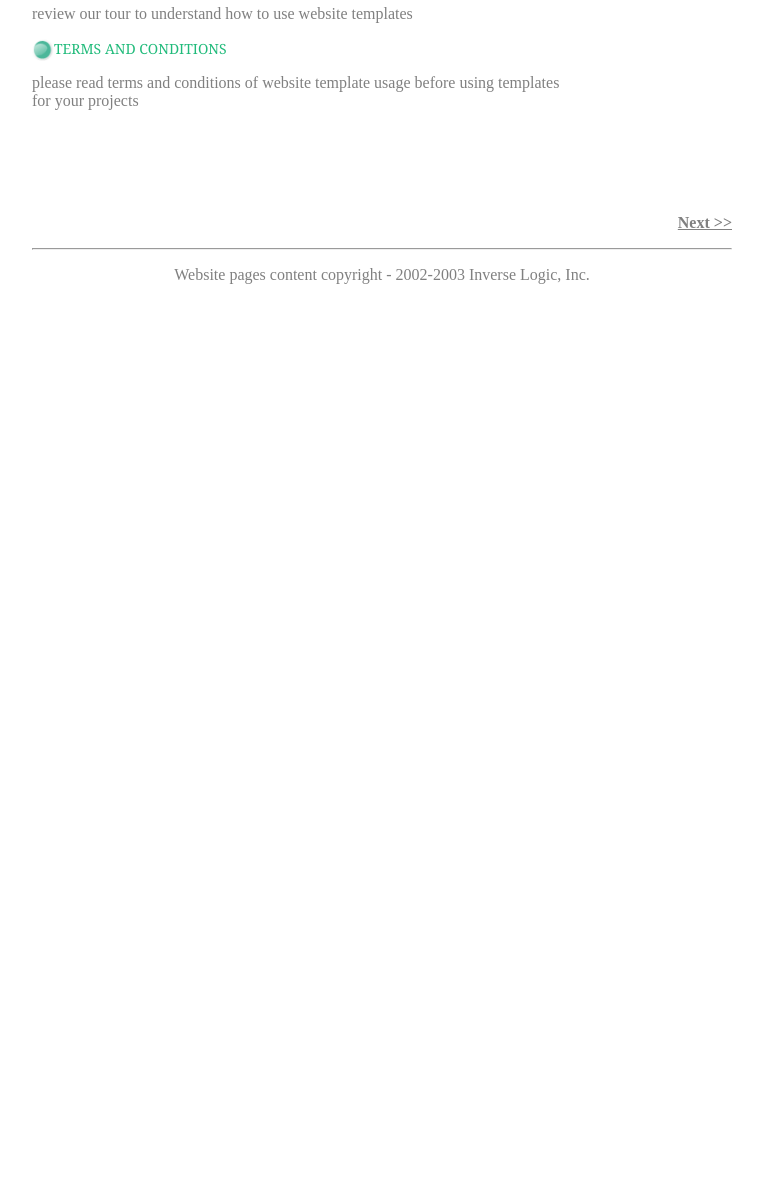
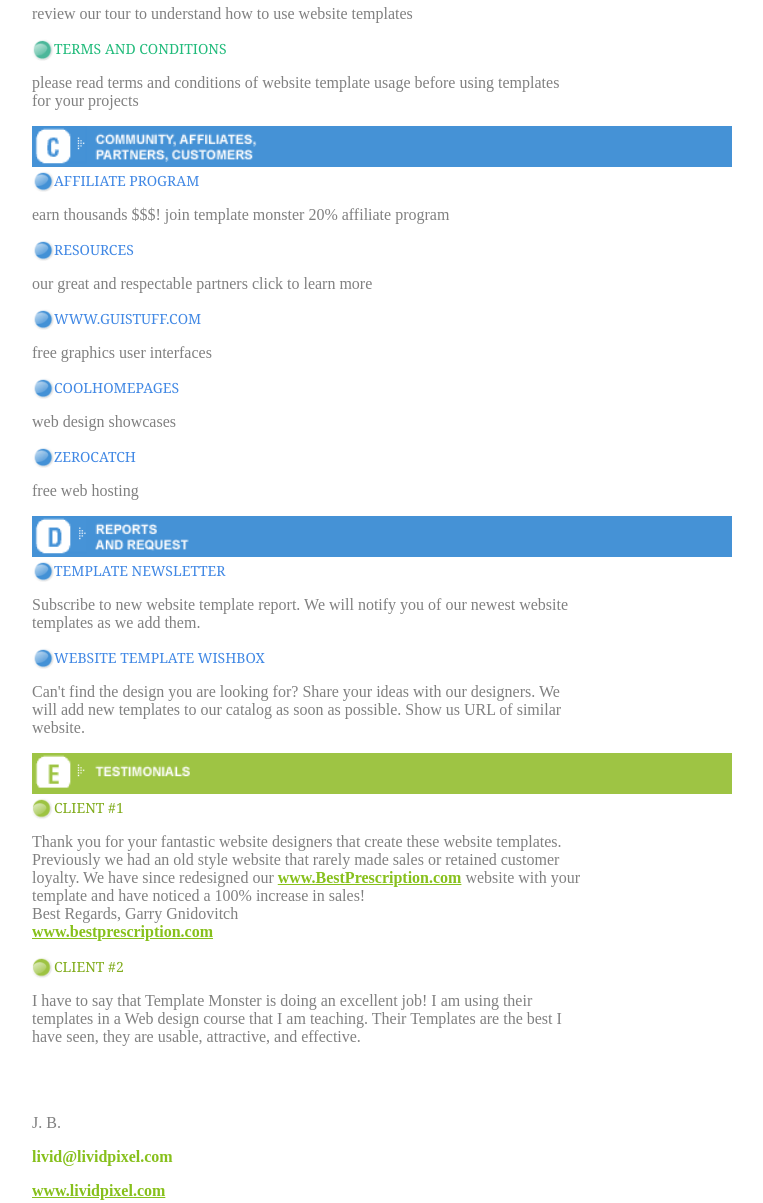
Before and after one commit to shin202/HTML_Bai2, a plain HTML site: page index.html in a window 1280 px wide. Shown: the part 753-1956 px from the top of the page, without its empty margins (376-1139 px from the left). Before the commit the page ends 1053 px from the top, so only its background shows below. Drawn offline with Linux system fonts and the light colour scheme.

Commit message:
Update files

```diff
--- a/index.html
+++ b/index.html
@@ -19,6 +19,13 @@
                 font-weight: 550;
                 font-size:14px;
                 color: rgb(33, 187, 123);
+                text-align: left;
+            }
+            .Title_3 {
+                font-family: 'Cambria', Cochin, Georgia, Times, Times New Roman, serif;
+                font-weight: 550;
+                font-size:14px;
+                color: rgb(129, 172, 28);
                 text-align: left;
             }
             .main {
@@ -72,6 +79,44 @@
         <img src='img\green_ball.gif' align="left" width="22">
         <span class='Title_2'>TERMS AND CONDITIONS</span>
         <p>please read terms and conditions of website template usage before using templates for your projects</p>
+        <img src='img/T_C.GIF' width="100%">
+        <br>
+        <img src='img/blue_ball.gif' align="left" width="22">
+        <span class="Title">AFFILIATE PROGRAM</span>
+        <p>earn thousands $$$! join template monster 20% affiliate program </p>
+        <img src='img/blue_ball.gif' align="left" width="22">
+        <span class="Title">RESOURCES</span>
+        <p>our great and respectable partners click to learn more</p>
+        <img src='img/blue_ball.gif' align="left" width="22">
+        <span class="Title">WWW.GUISTUFF.COM</span>
+        <p>free graphics user interfaces</p>
+        <img src='img/blue_ball.gif' align="left" width="22">
+        <span class="Title">COOLHOMEPAGES</span>
+        <p>web design showcases</p>
+        <img src='img/blue_ball.gif' align="left" width="22">
+        <span class="Title">ZEROCATCH</span>
+        <p>free web hosting</p>
+        <img src='img/T_D.GIF' width="100%">
+        <img src='img/blue_ball.gif' align="left" width="22">
+        <span class="Title">TEMPLATE NEWSLETTER</span>
+        <p>Subscribe to new website template report. We will notify you of our newest website templates as we add them.</p>
+        <img src='img/blue_ball.gif' align="left" width="22">
+        <span class="Title">WEBSITE TEMPLATE WISHBOX</span>
+        <p>Can't find the design you are looking for? Share your ideas with our designers. We will add new templates to our catalog as soon as possible. Show us URL of similar website.</p>
+        <img src='img/T_E.GIF' width="100%">
+        <img src='img/green2_ball.gif' align="left" width="22">
+        <span class="Title_3">CLIENT #1</span>
+        <p>Thank you for your fantastic website designers that create these website templates. Previously we had an old style website that rarely made sales or retained customer loyalty. We have since redesigned our <font style="color:rgb(135, 192, 28);text-decoration: underline; font-weight: 550;">www.BestPrescription.com</font> website with your template and have noticed a 100% increase in sales! <br> Best Regards, Garry Gnidovitch <br> <font style="color:rgb(135, 192, 28); text-decoration: underline; font-weight: 550;">www.bestprescription.com</font></p>
+        <img src='img/green2_ball.gif' align="left" width="22">
+        <span class="Title_3">CLIENT #2</span>
+        <p>I have to say that Template Monster is doing an excellent job! I am using their templates in a Web design course that I am teaching. Their Templates are the best I have seen, they are usable, attractive, and effective.</p>
+        <br>
+        <br>
+        <div>
+        <p>J. B.</p>
+        <p style="color: rgb(135, 192, 28); font-weight: 550">livid@lividpixel.com</p>
+        <p style="color:rgb(135, 192, 28); text-decoration: underline; font-weight: 550;">www.lividpixel.com</p>
+        </div>
         <br>
         <br>
         <br>
```
